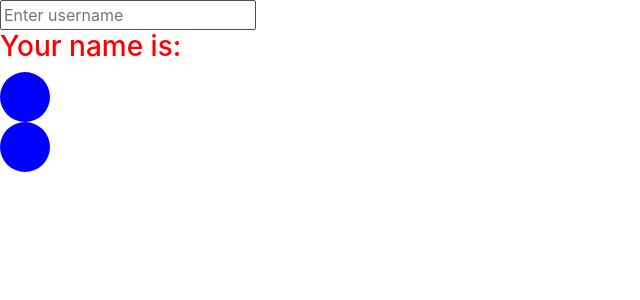
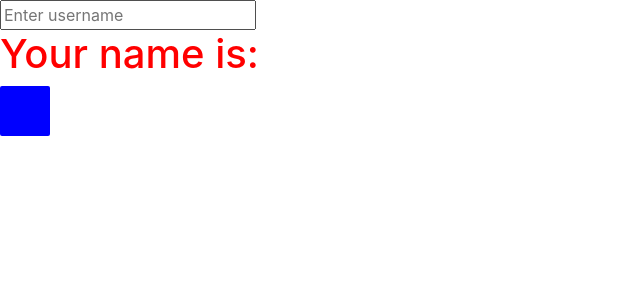
Before and after one commit to ngoviet169/learnAngular, an Angular app: page / in a window 1280 px wide. Shown: the top 300 px of the page, without its empty margins (0-640 px from the left). Built offline with nearby package versions, Linux system fonts and the light colour scheme.

Commit message:
bai 15 directive, ngStyle, ngClass

```diff
--- a/src/app/user-form/user-form.component.html
+++ b/src/app/user-form/user-form.component.html
@@ -1,6 +1,5 @@
 <input placeholder="Enter username" [(ngModel)]="name">
-<h3 [style.color]="isHightlight ? 'red' : 'black'">
+<h3 [ngStyle]="name.length % 2 === 0 ? currentStyle : oldStyle">
     Your name is: {{ name }}
 </h3>
-<div [class]="isHightlight ? 'circle' : 'square'"></div>
-<div [class.circle]="isHightlight"></div>
+<div [ngClass]="currentClass"></div>
--- a/src/app/user-form/user-form.component.ts
+++ b/src/app/user-form/user-form.component.ts
@@ -7,7 +7,10 @@ import { Component, OnInit } from '@angular/core';
 })
 export class UserFormComponent implements OnInit {
   name = '';
-  isHightlight = true;
+  currentStyle = {color: 'red', fontSize: '40px'};
+  oldStyle = {color: 'black', fontSize: '20px'};
+  isHightlight = false;
+  currentClass = {circle: this.isHightlight, square: !this.isHightlight};
   constructor() { }
 
   ngOnInit() {
```
